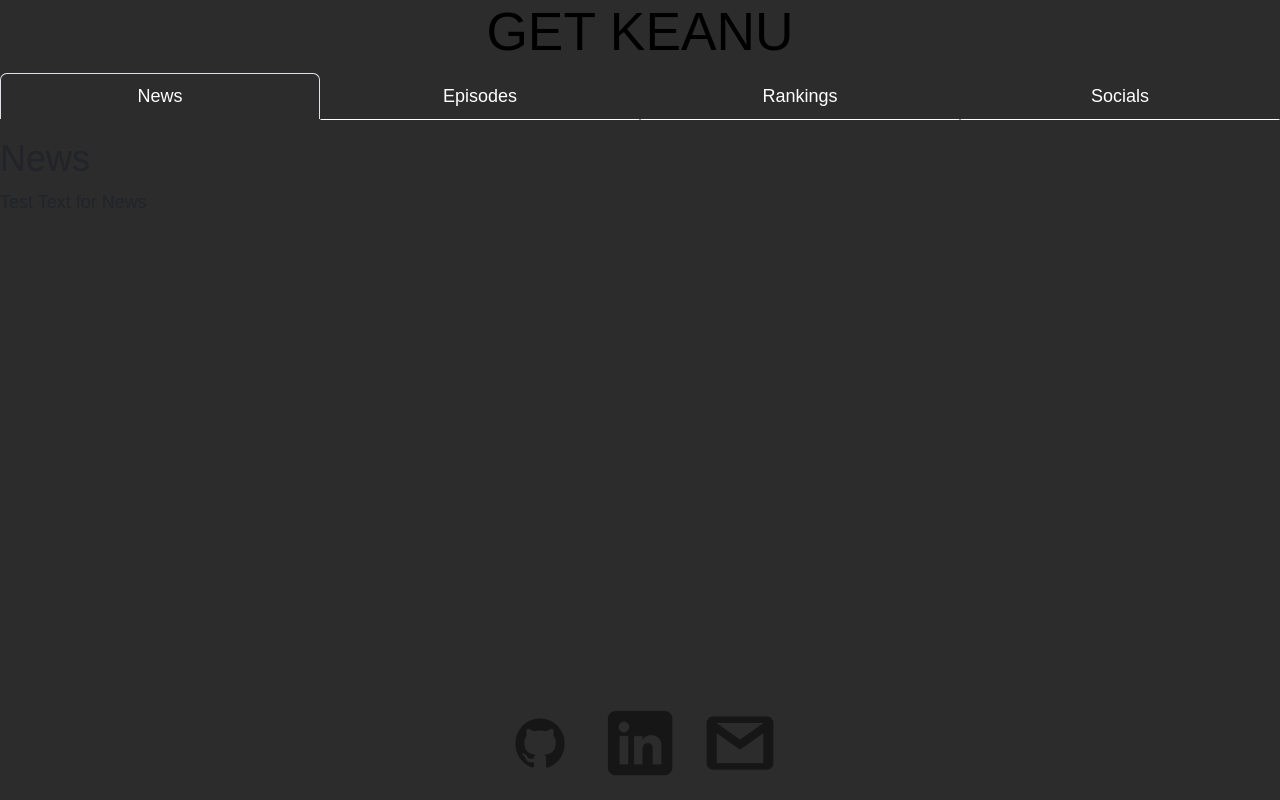
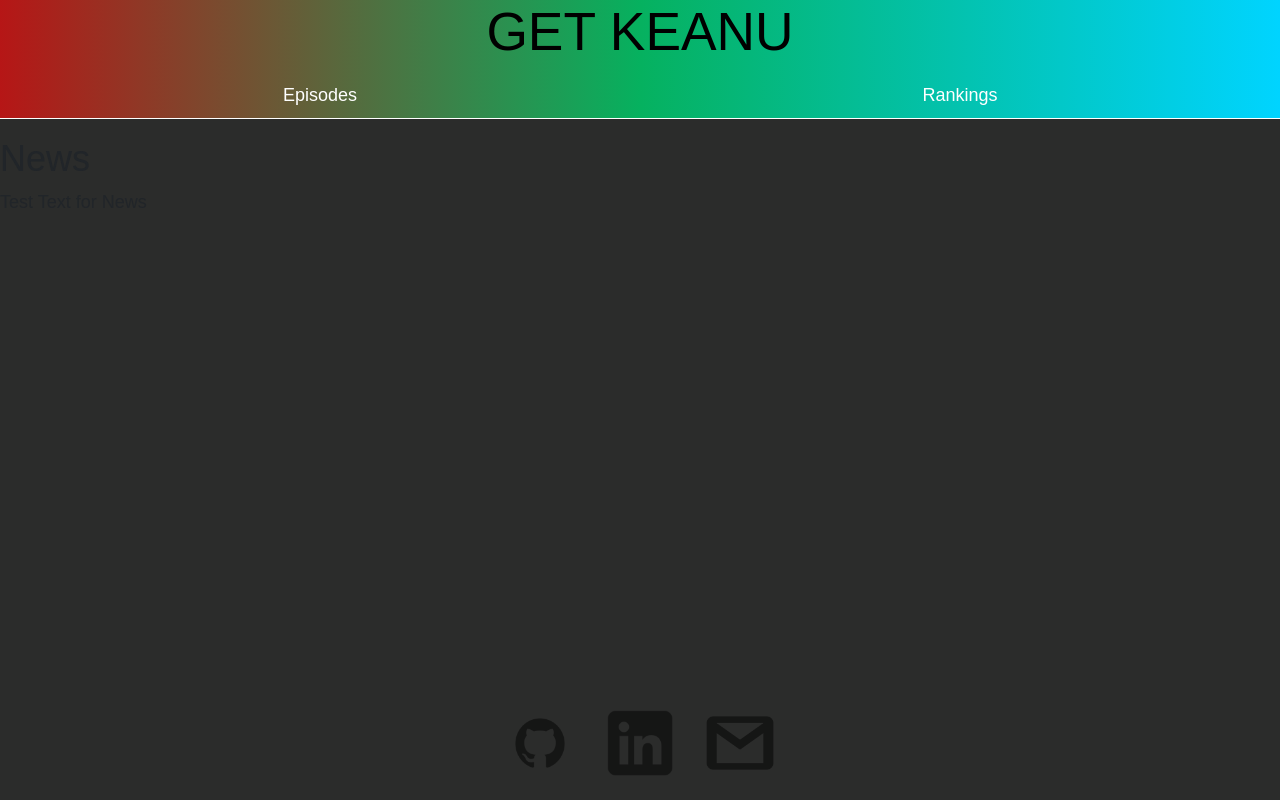
Before and after one commit to mcalcagno47/getKeanu, a React (Create React App) app: page / in a window 1280 px wide. Built offline with nearby package versions, Linux system fonts and the light colour scheme.

Commit message:
fixed navbar

```diff
--- a/src/components/Footer.js
+++ b/src/components/Footer.js
@@ -17,6 +17,10 @@ function Footer() {
                     <a href="https://mail.google.com/mail/?view=cm&source=mailto&to=mcalcagn@gmail.com">
                         <img src={gmail} alt="gmail"></img>
                     </a>
+
+                    {/* I want socials down here too */}
+
+
                 </p>
             </div>
         </footer>
--- a/src/components/Header.js
+++ b/src/components/Header.js
@@ -3,16 +3,12 @@ import NavTabs from './NavTabs';
 import News from './pages/News';
 import Episodes from './pages/Episodes';
 import Rankings from './pages/Rankings';
-import Socials from './pages/Socials';
 
 function Header() {
     const [currentPage, setCurrentPage] = useState('News');
 
     // This method is checking to see what the value of `currentPage` is. Depending on the value of currentPage, we return the corresponding component to render.
     const renderPage = () => {
-      if (currentPage === 'Socials') {
-        return <Socials />;
-      }
       if (currentPage === 'Episodes') {
         return <Episodes />;
       }
--- a/src/components/NavTabs.js
+++ b/src/components/NavTabs.js
@@ -11,8 +11,8 @@ function NavTabs({ currentPage, handlePageChange }) {
           </li>
         </div>
 
-        <div className="nav nav-tabs">
-          <li className="nav-item">
+        <div className="nav nav-tab">
+          {/* <li className="nav-item">
             <a
               href="#news"
               onClick={() => handlePageChange('News')}
@@ -21,7 +21,7 @@ function NavTabs({ currentPage, handlePageChange }) {
             >
               News
             </a>
-          </li>
+          </li> */}
           <li className="nav-item">
             <a
               href="#episodes"
@@ -43,16 +43,6 @@ function NavTabs({ currentPage, handlePageChange }) {
               Rankings
             </a>
           </li>
-          <li className="nav-item">
-            <a
-              href="#socials"
-              onClick={() => handlePageChange('Socials')}
-              // Check to see if the currentPage is `Socials`, and if so we use the active link class from bootstrap. Otherwise, we set it to a normal nav-link
-              className={currentPage === 'Socials' ? 'nav-link active' : 'nav-link'}
-            >
-              Socials
-            </a>
-          </li>
         </div>
       </ul>
     );
--- a/src/components/pages/Rankings.js
+++ b/src/components/pages/Rankings.js
@@ -7,18 +7,21 @@ export default function Rankings() {
             <h3>Amanda's List</h3>
             <ol>
                 <li>John Wick</li>
+                <li>Bill and Ted's Excellent Adventure</li>
             </ol>
         </div>
         <div id='Sarahs-rank' className='rankList'>
         <h3>Sarah's List</h3>
             <ol>
                 <li>John Wick</li>
+                <li>Bill and Ted's Excellent Adventure</li>
             </ol>
         </div>
         <div id='Marks-rank' className='rankList'>
         <h3>Mark's List</h3>
             <ol>
                 <li>John Wick</li>
+                <li>Bill and Ted's Excellent Adventure</li>
             </ol>
         </div>
       </div>
--- a/src/components/pages/Socials.js
+++ /dev/null
@@ -1,12 +0,0 @@
-import React from 'react';
-
-export default function Socials() {
-  return (
-    <div id="infoDiv" className='info-container'>
-      <h2>Socials</h2>
-      <p>
-          Test Text for Socials
-      </p>
-    </div>
-  );
-}
--- a/src/style.css
+++ b/src/style.css
@@ -32,6 +32,8 @@ body {
 
 .header {
     background-size: cover;
+    background: rgb(182,22,22);
+    background: linear-gradient(90deg, rgba(182,22,22,1) 0%, rgba(6,177,95,1) 50%, rgba(0,212,255,1) 100%);
 }
 
 ul.header {
@@ -59,43 +61,42 @@ h1 {
     width: auto;
 }
 
-.nav-tabs .nav-link {
+.nav-tab .nav-link {
     border-bottom: 0.5pt solid white;
     border-radius: 10;
 }
 
-.nav-tabs .nav-item.show .nav-link, .nav-tabs .nav-link.active {
-    background-color: transparent;
+.nav-tab .nav-item.show .nav-link, .nav-tab .nav-link.active {
+    background-color: rgb(43, 44, 43);
     color: rgb(255, 255, 255);
     border-bottom: transparent;
+    border-right: 0.25pt solid white;
+    border-left: 0.25pt solid white;
+    border-top: 0.25pt solid white;
+    border-top-left-radius: 20px;
+    border-top-right-radius: 20px;
 }
 
-.nav-tabs {
+.nav-tab {
     border: transparent;
 }
 
-.nav-tabs:hover {
+.nav-tab:hover {
     border: transparent;
 }
 
 .nav-item.show {
     background-color: rgb(90, 100, 97);
-    border: none;
 }
 
 .nav-link {
     color: rgb(255, 255, 255);
     border: transparent;
-    width: 25vw;
+    width: 50vw;
     text-align: center;
 }
 
 .nav-link:hover {
-    color: white;
-    border: transparent;
-}
-
-.nav-link:active {
     color: white;
 }
 
```
